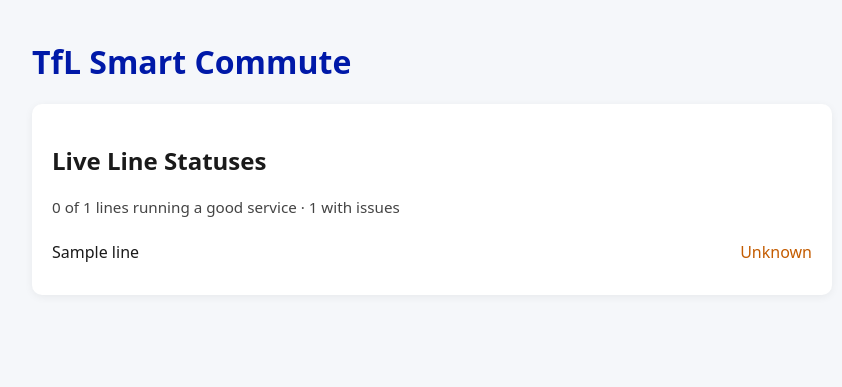
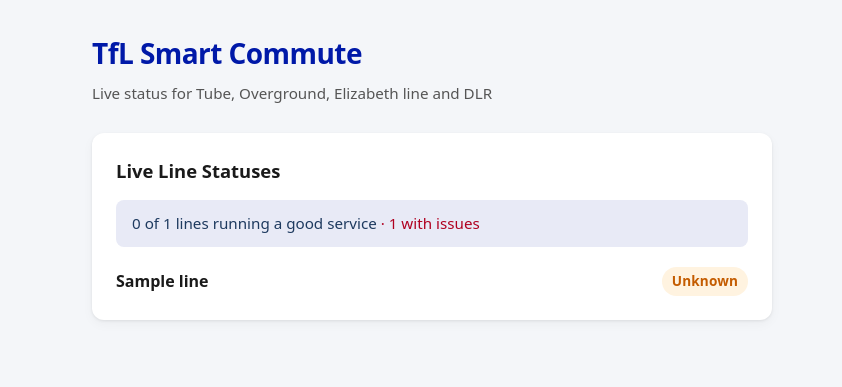
Before and after one commit to imranbek22-afk/tfl-smart-commute, a FastAPI app: template app/templates/index.html in a window 1280 px wide. Shown: the top 387 px of the page, without its empty margins (208-1050 px from the left). Run offline with FastAPI, Linux system fonts and the light colour scheme; the template is opened without the code that fills it: most values are stand-ins (such as "Sample title", 1, 10 or a date in 2020).

Commit message:
Polish status list styling and final Day 2 cleanup

```diff
--- a/app/templates/index.html
+++ b/app/templates/index.html
@@ -5,77 +5,199 @@
     <meta name="viewport" content="width=device-width, initial-scale=1.0">
     <title>TfL Smart Commute</title>
     <style>
+        :root {
+            --tfl-blue: #0019a8;
+            --tfl-blue-light: #e8eaf6;
+            --bg: #f4f6f9;
+            --card-bg: #ffffff;
+            --text: #1a1a1a;
+            --text-muted: #555;
+            --border: #e5e7eb;
+            --good: #0a7f0a;
+            --good-bg: #e8f5e9;
+            --minor: #c45c00;
+            --minor-bg: #fff3e0;
+            --severe: #b00020;
+            --severe-bg: #ffebee;
+            --closed: #6b6b6b;
+            --closed-bg: #f5f5f5;
+            --radius: 12px;
+            --shadow: 0 1px 3px rgba(0, 0, 0, 0.08), 0 4px 12px rgba(0, 0, 0, 0.04);
+        }
+
+        * {
+            box-sizing: border-box;
+        }
+
         body {
-            font-family: system-ui, -apple-system, sans-serif;
-            max-width: 800px;
-            margin: 40px auto;
-            padding: 0 20px;
-            background: #f5f7fa;
-            color: #1a1a1a;
+            font-family: system-ui, -apple-system, BlinkMacSystemFont, "Segoe UI", sans-serif;
+            max-width: 720px;
+            margin: 0 auto;
+            padding: 32px 20px 48px;
+            background: var(--bg);
+            color: var(--text);
+            line-height: 1.5;
         }
+
         h1 {
-            color: #0019a8;
+            color: var(--tfl-blue);
+            font-size: 1.75rem;
+            font-weight: 700;
+            margin: 0 0 8px;
+            letter-spacing: -0.02em;
         }
+
+        .subtitle {
+            color: var(--text-muted);
+            font-size: 0.95rem;
+            margin: 0 0 28px;
+        }
+
         .card {
-            background: white;
-            border-radius: 10px;
-            padding: 20px;
-            box-shadow: 0 2px 8px rgba(0,0,0,0.06);
-            margin-bottom: 16px;
+            background: var(--card-bg);
+            border-radius: var(--radius);
+            padding: 24px;
+            box-shadow: var(--shadow);
+            margin-bottom: 20px;
         }
+
+        .card h2 {
+            margin: 0 0 16px;
+            font-size: 1.15rem;
+            font-weight: 600;
+            color: var(--text);
+        }
+
         .summary {
-            font-size: 0.95em;
-            color: #444;
-            margin-bottom: 12px;
+            background: var(--tfl-blue-light);
+            border-radius: 8px;
+            padding: 12px 16px;
+            font-size: 0.95rem;
+            color: #1e3a5f;
+            margin-bottom: 20px;
+            font-weight: 500;
         }
+
+        .summary .issues {
+            color: var(--severe);
+        }
+
+        .line-list {
+            display: flex;
+            flex-direction: column;
+            gap: 0;
+        }
+
         .line {
-            display: flex;
-            justify-content: space-between;
-            align-items: flex-start;
-            padding: 12px 0;
-            border-bottom: 1px solid #eee;
+            display: grid;
+            grid-template-columns: 1fr auto;
             gap: 16px;
+            align-items: start;
+            padding: 14px 0;
+            border-bottom: 1px solid var(--border);
         }
+
         .line:last-child {
             border-bottom: none;
+            padding-bottom: 0;
         }
+
+        .line:first-child {
+            padding-top: 0;
+        }
+
         .line-name {
-            font-weight: 500;
-            flex-shrink: 0;
+            font-weight: 600;
+            font-size: 1rem;
+            color: var(--text);
+            padding-top: 2px;
         }
+
         .status-block {
             text-align: right;
+            min-width: 140px;
         }
+
         .status {
-            font-weight: 500;
+            display: inline-block;
+            font-weight: 600;
+            font-size: 0.85rem;
+            padding: 4px 10px;
+            border-radius: 999px;
+            letter-spacing: 0.01em;
         }
+
+        .status.good {
+            color: var(--good);
+            background: var(--good-bg);
+        }
+
+        .status.minor {
+            color: var(--minor);
+            background: var(--minor-bg);
+        }
+
+        .status.severe {
+            color: var(--severe);
+            background: var(--severe-bg);
+        }
+
+        .status.closed {
+            color: var(--closed);
+            background: var(--closed-bg);
+        }
+
         .reason {
-            font-size: 0.85em;
-            color: #555;
-            margin-top: 4px;
-            max-width: 420px;
+            font-size: 0.82rem;
+            color: var(--text-muted);
+            margin-top: 6px;
+            max-width: 360px;
+            line-height: 1.4;
+            text-align: right;
         }
-        .good { color: #0a7f0a; }
-        .minor { color: #c45c00; }
-        .severe { color: #b00020; }
-        .closed { color: #6b6b6b; }
+
         .error {
             background: #fff5f5;
             border: 1px solid #ffcdd2;
-            color: #b00020;
+            color: var(--severe);
         }
+
         .error h2 {
             margin-top: 0;
-            color: #b00020;
-            font-size: 1.1em;
+            color: var(--severe);
+            font-size: 1.1rem;
         }
+
         .error p {
-            margin: 8px 0 0 0;
+            margin: 8px 0 0;
+        }
+
+        .empty {
+            color: var(--text-muted);
+            text-align: center;
+            padding: 24px 0;
+        }
+
+        @media (max-width: 520px) {
+            .line {
+                grid-template-columns: 1fr;
+                gap: 6px;
+            }
+
+            .status-block {
+                text-align: left;
+            }
+
+            .reason {
+                text-align: left;
+                max-width: none;
+            }
         }
     </style>
 </head>
 <body>
     <h1>TfL Smart Commute</h1>
+    <p class="subtitle">Live status for Tube, Overground, Elizabeth line and DLR</p>
 
     {% if error %}
     <div class="card error">
@@ -88,45 +210,52 @@
     <div class="card">
         <h2>Live Line Statuses</h2>
         {% if lines %}
-            {% set good_count = 0 %}
+            {% set ns = namespace(good_count=0) %}
             {% for line in lines %}
-                {% if line.lineStatuses and line.lineStatuses[0].statusSeverityDescription == 'Good Service' %}
-                    {% set good_count = good_count + 1 %}
+                {% set status = line.lineStatuses[0] if line.lineStatuses else none %}
+                {% set desc = status.statusSeverityDescription if status else 'Unknown' %}
+                {% if desc == 'Good Service' %}
+                    {% set ns.good_count = ns.good_count + 1 %}
                 {% endif %}
             {% endfor %}
-            {% set disrupted = lines | length - good_count %}
-            <p class="summary">
-                {{ good_count }} of {{ lines | length }} lines running a good service
+            {% set disrupted = lines | length - ns.good_count %}
+            <div class="summary">
+                {{ ns.good_count }} of {{ lines | length }} lines running a good service
                 {% if disrupted > 0 %}
-                    · {{ disrupted }} with issues
+                    <span class="issues"> · {{ disrupted }} with issues</span>
                 {% endif %}
-            </p>
+            </div>
 
+            <div class="line-list">
             {% for line in lines | sort(attribute='name') %}
                 {% set status = line.lineStatuses[0] if line.lineStatuses else none %}
                 {% set desc = status.statusSeverityDescription if status else 'Unknown' %}
                 {% set reason = status.reason if status and status.reason else '' %}
+                {% set severity = 'minor' %}
+                {% if desc == 'Good Service' %}
+                    {% set severity = 'good' %}
+                {% elif desc in ['Minor Delays', 'Reduced Service', 'Special Service', 'Change of frequency'] %}
+                    {% set severity = 'minor' %}
+                {% elif desc in ['Severe Delays', 'Part Suspended', 'Suspended', 'Part Closure', 'Part Closed', 'Issues Reported'] %}
+                    {% set severity = 'severe' %}
+                {% elif desc in ['Closed', 'Planned Closure', 'No Service', 'Not Running'] %}
+                    {% set severity = 'closed' %}
+                {% endif %}
                 <div class="line">
                     <span class="line-name">{{ line.name | default('Unknown line') }}</span>
                     <div class="status-block">
-                    <span class="status
-                        {% if desc == 'Good Service' %}good
-                        {% elif desc in ['Minor Delays', 'Reduced Service', 'Special Service', 'Change of frequency'] %}minor
-                        {% elif desc in ['Severe Delays', 'Part Suspended', 'Suspended', 'Part Closure', 'Part Closed', 'Issues Reported'] %}severe
-                        {% elif desc in ['Closed', 'Planned Closure', 'No Service', 'Not Running'] %}closed
-                        {% else %}minor{% endif %}">
-                        {{ desc }}
-                    </span>
+                        <span class="status {{ severity }}">{{ desc }}</span>
                         {% if reason %}
-                    <div class="reason">{{ reason | truncate(160) }}</div>
+                        <div class="reason">{{ reason | truncate(180) }}</div>
                         {% endif %}
                     </div>
                 </div>
             {% endfor %}
+            </div>
         {% elif not error %}
-            <p>No line status data available.</p>
+            <p class="empty">No line status data available.</p>
         {% else %}
-            <p>Line statuses will appear here once we can reach TfL.</p>
+            <p class="empty">Line statuses will appear here once we can reach TfL.</p>
         {% endif %}
     </div>
 </body>
```
Lines whose indentation alone changed are shown as unchanged.
